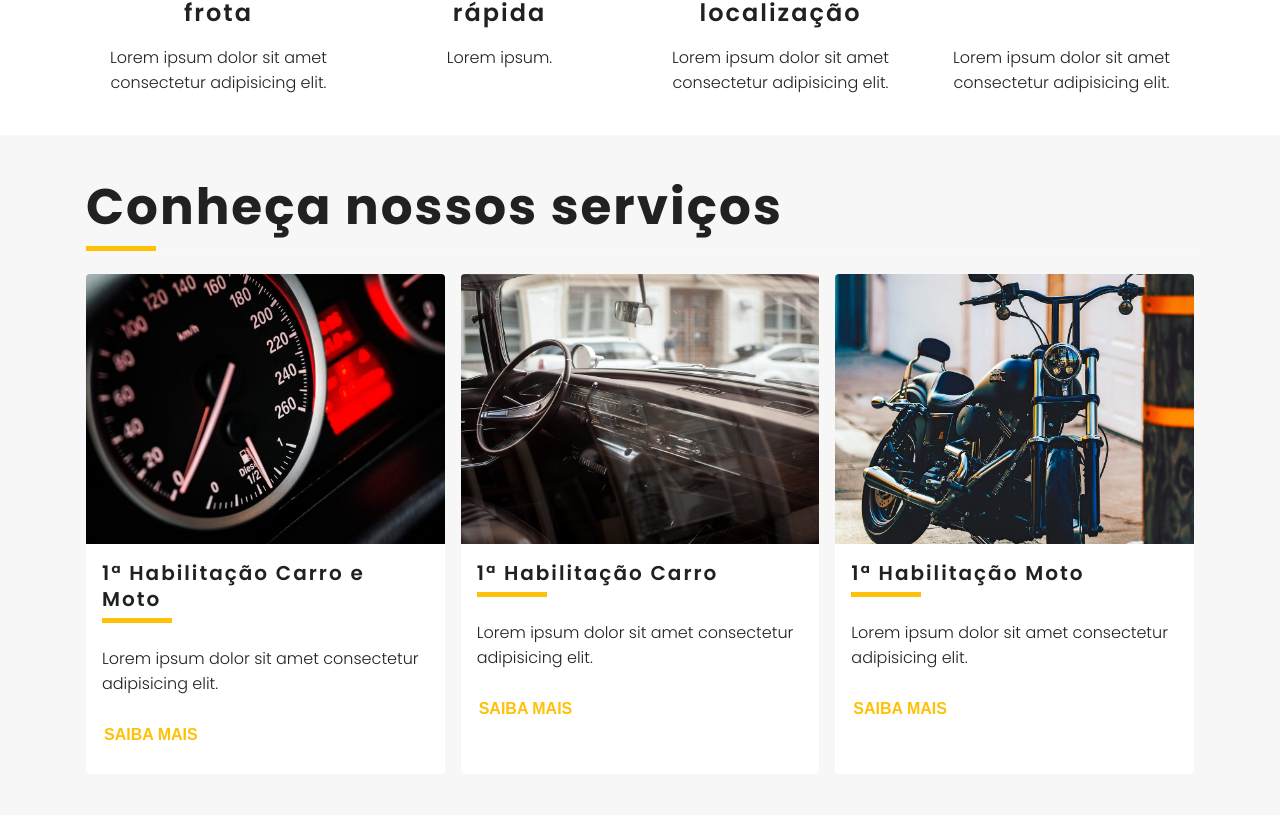
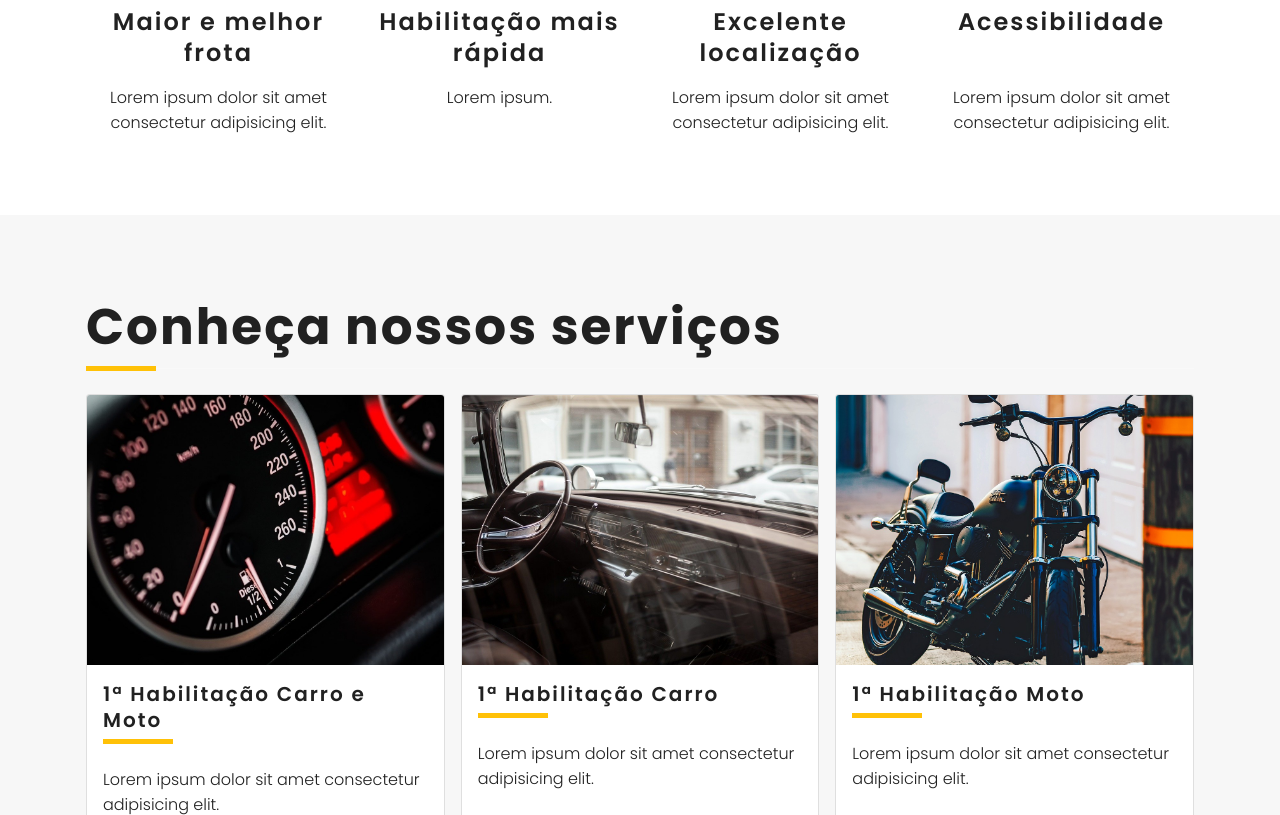
Before and after one commit to CarlosHBP/autoescola-nardini, a React (Create React App) app: page / in a window 1280 px wide. Shown: the part 805-1620 px from the top of the page. Built offline with nearby package versions, Linux system fonts and the light colour scheme.

Commit message:
Update home page

```diff
--- a/src/components/atoms/Card.js
+++ b/src/components/atoms/Card.js
@@ -50,6 +50,7 @@ CardMedia.propTypes = {
 const StyledCard = styled.div`
     background-color: #fff;
     border-radius: 4px;
+    border: 1px solid rgba(0, 0, 0, 0.125);
     overflow: hidden;
 `;
 
--- a/src/components/atoms/Container.js
+++ b/src/components/atoms/Container.js
@@ -11,8 +11,7 @@ const Container = styled.div`
     }
 
     ${breakAt(BreakpointSizes.lg)} {
-        width: 1140px;
-        //padding: 0;
+        max-width: 1140px;
         margin: 0 auto;
     }
 `;
--- a/src/components/molecules/Section.js
+++ b/src/components/molecules/Section.js
@@ -3,6 +3,7 @@ import PropTypes from "prop-types";
 import styled, { css } from "styled-components";
 
 import Container from "components/atoms/Container";
+import { breakAt, BreakpointSizes } from "styles/Breakpoints";
 
 const Content = styled.div`
     padding: 40px 0;
@@ -11,6 +12,10 @@ const Content = styled.div`
         css`
             background-color: #f7f7f7;
         `}
+
+    ${breakAt(BreakpointSizes.md)} {
+        padding: 80px 0;
+    }
 
     h2 {
         margin-top: 0;
--- a/src/components/organisms/ProductGrid.js
+++ b/src/components/organisms/ProductGrid.js
@@ -20,7 +20,8 @@ const ProductGrid = ({ products }) => {
         <Grid>
             <Grid md={3}>
                 {filteredProducts.map((product) => (
-                    <Card key={product.id}>
+                    <div key={product.id}>
+                        <Card>
                             <CardMedia image={product.image} />
                             <CardBody>
                                 <Heading>
@@ -34,6 +35,7 @@ const ProductGrid = ({ products }) => {
                                 </div>
                             </CardBody>
                         </Card>
+                    </div>
                 ))}
             </Grid>
             {!showAll && (
--- a/src/components/pages/Home.js
+++ b/src/components/pages/Home.js
@@ -124,7 +124,7 @@ const Home = () => (
                     <Button color="primary">Saiba mais</Button>
                 </div>
                 <div>
-                    <video src={AboutVideo} width="100%" autoPlay loop />
+                    <video src={AboutVideo} width="100%" autoPlay loop muted />
                 </div>
             </Grid>
         </Section>
```
Lines whose indentation alone changed are shown as unchanged.
